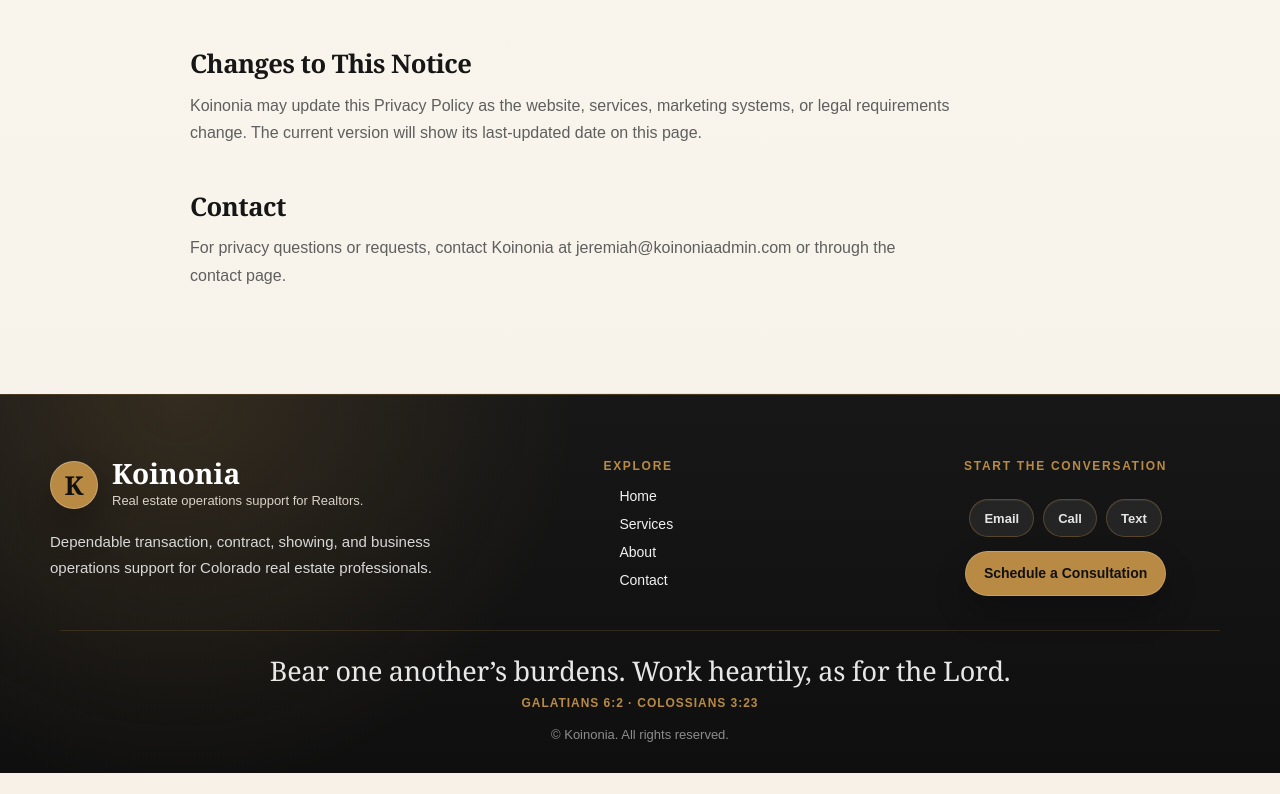
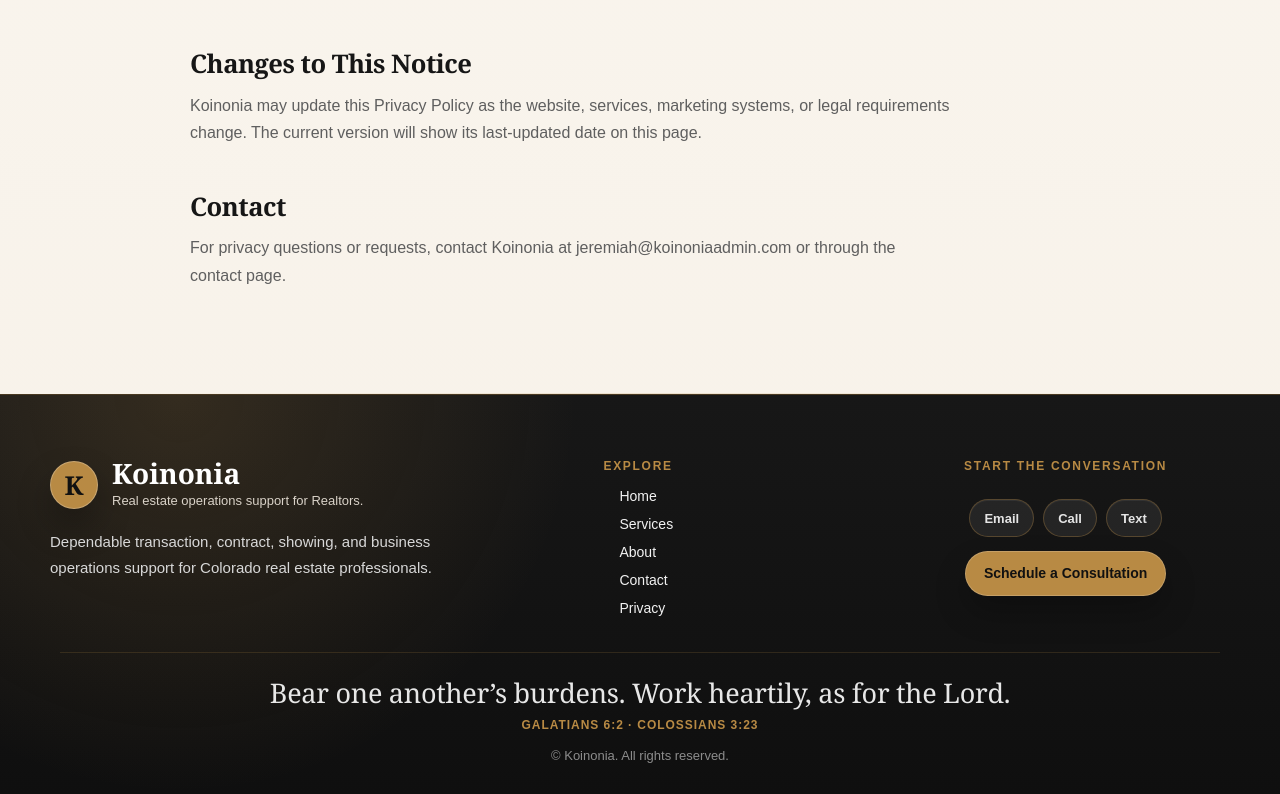
Before and after one commit to KoinoniaTransactions/Reynalds-OS, a Next.js app in the folder apps/web/: page /privacy in a window 1280 px wide. Shown: the part 2443-3237 px from the top of the page. Before the commit the page ends 3216 px from the top, so only its background shows below. Built offline with nearby package versions, Linux system fonts and the light colour scheme; no server answers.

Commit message:
Restore Privacy footer navigation

```diff
--- a/apps/web/content/shared.ts
+++ b/apps/web/content/shared.ts
@@ -28,7 +28,8 @@ export const sharedContent = {
       { label: "Home", href: "/" },
       { label: "Services", href: "/services" },
       { label: "About", href: "/about" },
-      { label: "Contact", href: "/contact" }
+      { label: "Contact", href: "/contact" },
+      { label: "Privacy", href: "/privacy" }
     ]
   },
 
```
